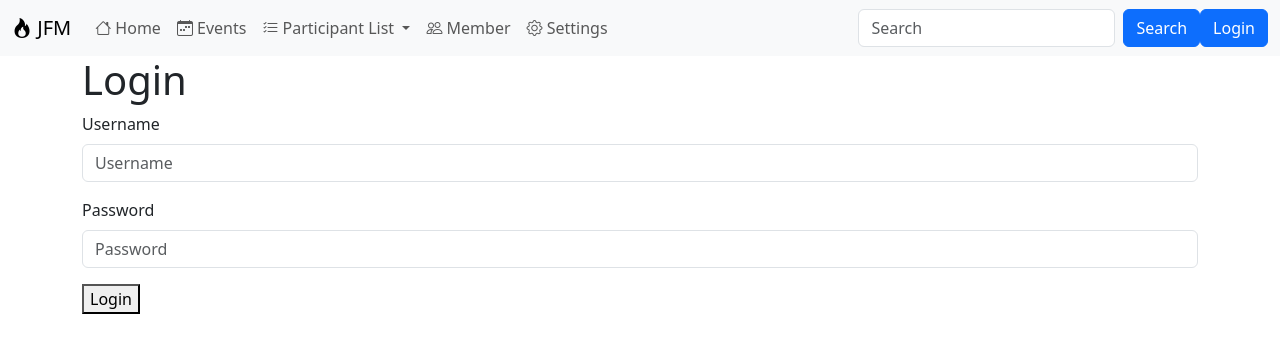
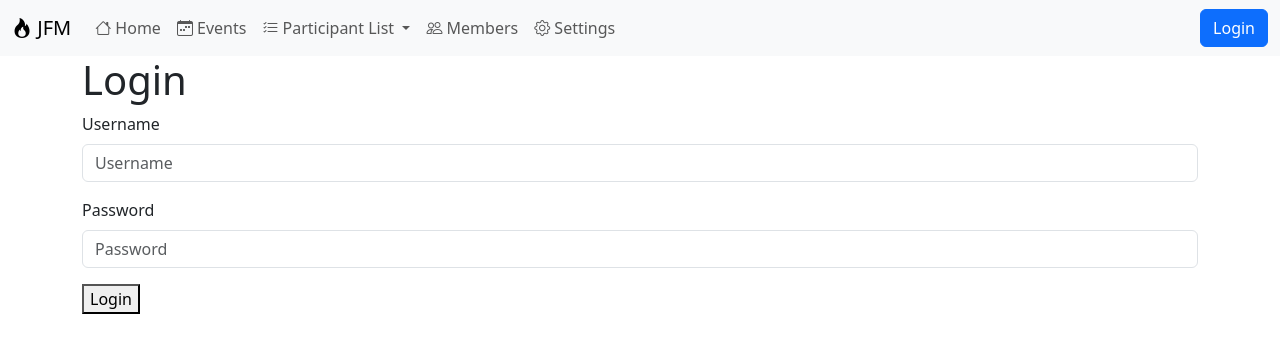
Before and after one commit to jensboe/JFM, a Django app: page /accounts/login/?next=/events/1/ in a window 1280 px wide. Shown: the top 353 px of the page. Run offline with Django 4.2, Linux system fonts and the light colour scheme; some libraries are stand-ins or nearby versions.

Commit message:
Add german translation (#51)

```diff
--- a/events/templates/participations/participation_form.html
+++ b/events/templates/participations/participation_form.html
@@ -30,6 +30,8 @@
                 </div>
             {% endfor %}
         </div>
-        <input type="submit" value="Submit" class="btn btn-primary">
+        <input type="submit"
+               value="{% translate "Submit" %}"
+               class="btn btn-primary">
     </form>
 {% endblock content %}
--- a/jfm/base_settings.py
+++ b/jfm/base_settings.py
@@ -117,6 +117,7 @@ AUTH_PASSWORD_VALIDATORS = [
 
 LANGUAGE_CODE = 'en-us'
 
+LOCALE_PATHS = [BASE_DIR / 'locale']
 TIME_ZONE = 'CET'
 
 USE_I18N = True
--- a/templates/menu/navbar.html
+++ b/templates/menu/navbar.html
@@ -54,16 +54,9 @@
                         </li>
                     </ul>
                 </li>
-                {% include 'menu/link.html' with url_name='members:list' name='Member' icon='people' %}
+                {% include 'menu/link.html' with url_name='members:list' name='Members' icon='people' %}
                 {% include 'menu/link.html' with url_name='home' name='Settings' icon='gear' %}
             </ul>
-            <form class="d-flex">
-                <input class="form-control me-2"
-                       type="search"
-                       placeholder="Search"
-                       aria-label="Search">
-                <button class="btn btn-primary disable" type="submit">{% translate "Search" %}</button>
-            </form>
             {% if user.is_authenticated %}
                 <a href="{% url 'logout' %}"
                    class="btn btn-primary disable"
```
Also changed, not shown: locale/de/LC_MESSAGES/django.po (added), 1 other file.
